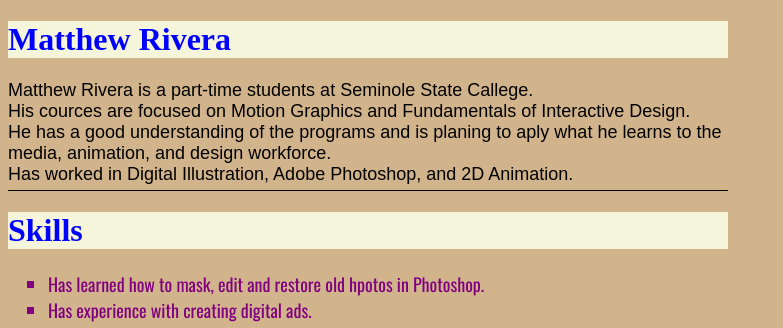
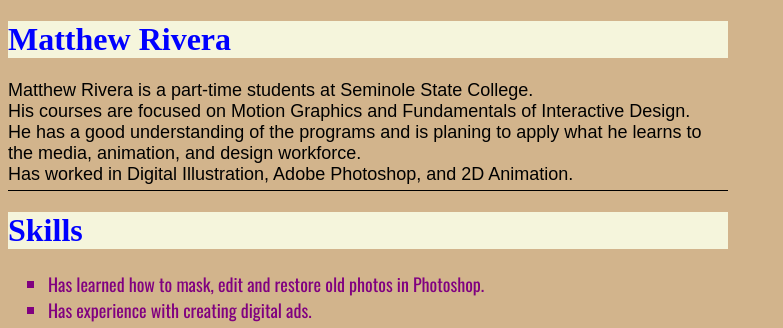
Before and after one commit to MATT2077/fid, a plain HTML site: page Resume/index.html in a window 1280 px wide. Shown: the top 328 px of the page, without its empty margins (0-783 px from the left). Drawn offline with nearby package versions, Linux system fonts and the light colour scheme.

Commit message:
Update index.html

```diff
--- a/Resume/index.html
+++ b/Resume/index.html
@@ -9,14 +9,14 @@
 <body>
   <div id="container">
   <h1>Matthew Rivera</h1>
-  <p id="border">Matthew Rivera is a part-time students at Seminole State Callege. <br> His cources
+  <p id="border">Matthew Rivera is a part-time students at Seminole State College. <br> His courses
   are focused on Motion Graphics and Fundamentals of Interactive Design. <br> He has
-  a good understanding of the programs and is planing to aply what he learns to
+  a good understanding of the programs and is planing to apply what he learns to
   the media, animation, and design workforce. <br> Has worked in Digital
   Illustration, Adobe Photoshop, and 2D Animation.</p>
   <h1> Skills</h1>
   <ul>
-    <li>Has learned how to mask, edit and restore old hpotos in Photoshop.</li>
+    <li>Has learned how to mask, edit and restore old photos in Photoshop.</li>
     <li>Has experience with creating digital ads.</li>
     <li>Worked with Adobe Indesign, Adobe Premiere.</li>
     <li> Is learning how to create and use tags and codes.</li>
```
